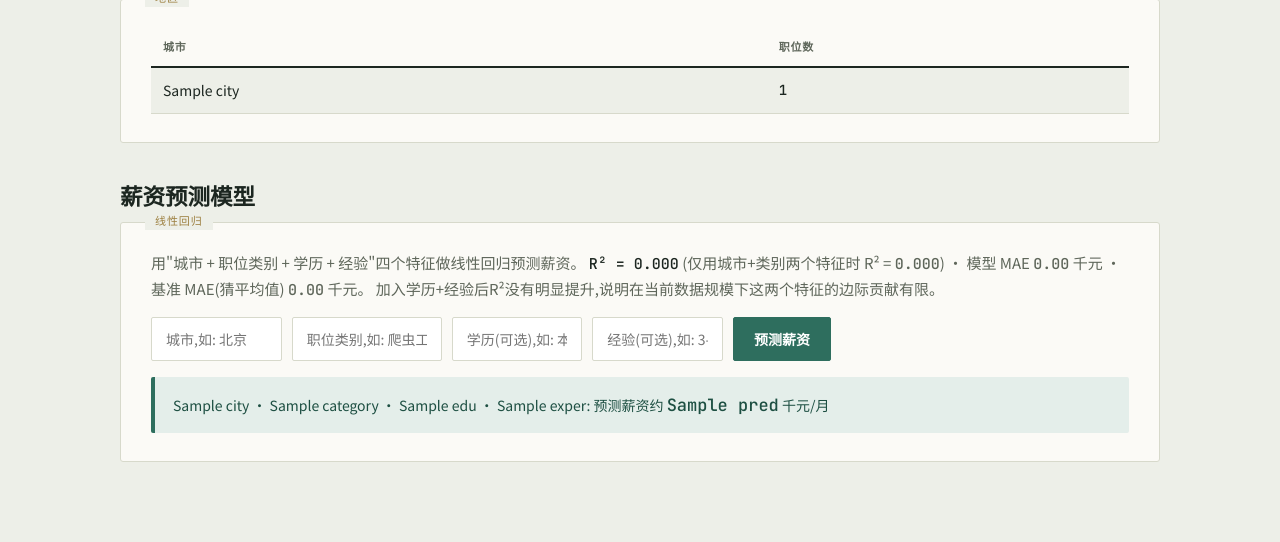
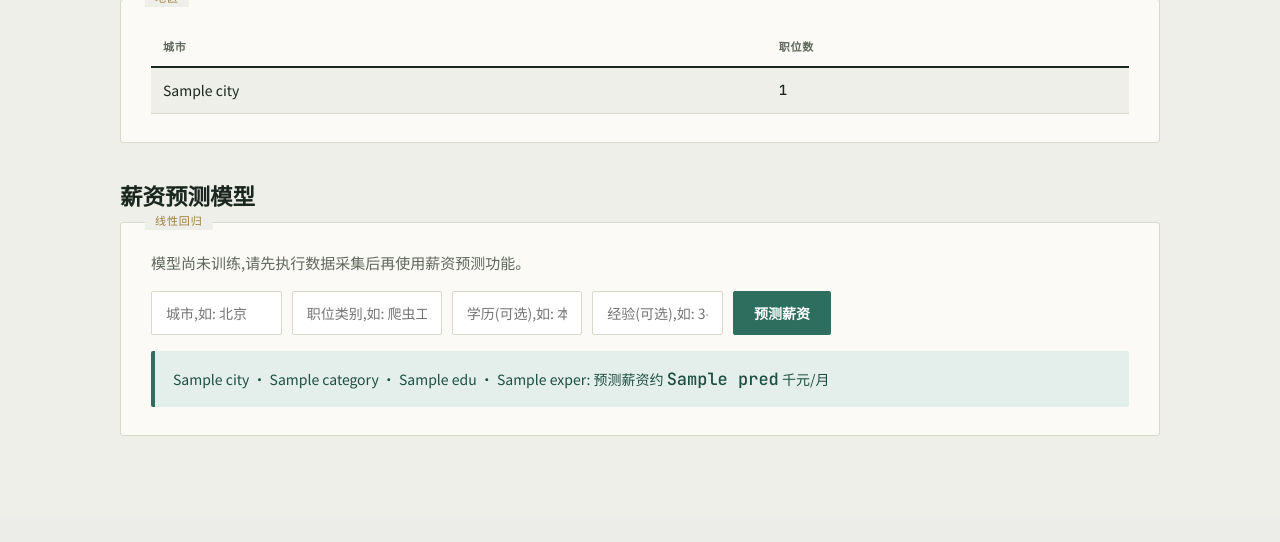
Before and after one commit to cloudy-one1/job-cosine., a Flask app: template templates/ml.html in a window 1280 px wide. Shown: the part 531-1073 px from the top of the page. After the commit the page ends 967 px from the top, so only its background shows below. Run offline with Flask 2, Linux system fonts and the light colour scheme; the template is opened without the code that fills it: most values are stand-ins (such as "Sample title", 1, 10 or a date in 2020); parts of the project's set-up code (start-up, migrations or seed data) failed here and were passed over.

Commit message:
fix: 空数据库场景下启动/预测时容错处理
- app 启动时检查数据表,为空则跳过模型预计算

- /collect 重算模型加 try-except 保护

- /ml /predict 路由处理 model/clustering 为 None

- ml.html 模板条件渲染,避免 None 属性访问崩溃

```diff
--- a/app.py
+++ b/app.py
@@ -52,10 +52,29 @@ PER_PAGE = 12
 # 聚类计算(jieba分词+TFIDF+KMeans选k)耗时几秒,在app启动时算一次缓存住,
 # 不要让每次访问页面都重新跑一遍,否则用户体验很差。
 # 薪资预测模型同理,训练好的模型保留在内存里复用。
+
+def _has_data():
+    """检查数据库中是否有可用的招聘数据。"""
+    try:
+        db = sqlite3.connect(config.DB_PATH)
+        count = db.cursor().execute("SELECT COUNT(*) FROM data").fetchone()[0]
+        db.close()
+        return count > 0
+    except Exception:
+        return False
+
 print('正在预计算职位聚类和薪资预测模型(只在启动时跑一次)...')
-_clustering_result = job_clustering.run_clustering()
-_model_update(salary_predict.train_and_evaluate())   # 注入 modeling.cache,agent 自动共享
-print('预计算完成。')
+if not _has_data():
+    print('[警告] 数据库为空,跳过模型预计算。请先执行数据采集后再使用 /ml 和 Agent 功能。')
+    _clustering_result = None
+else:
+    try:
+        _clustering_result = job_clustering.run_clustering()
+        _model_update(salary_predict.train_and_evaluate())   # 注入 modeling.cache,agent 自动共享
+        print('预计算完成。')
+    except Exception as e:
+        print(f'[警告] 模型预计算失败: {e}。部分功能可能不可用。')
+        _clustering_result = None
 
 
 @app.route('/')
@@ -110,18 +129,24 @@ def chart():
     return render_template('h.html', xz=xz, xl=xl, jy=jy)
 
 
+def _safe_model_metrics(mc):
+    """当模型未训练时,返回安全的默认指标值,避免模板渲染崩溃。"""
+    if mc is None:
+        return {'r2': 0, 'old_r2': 0, 'mae': 0, 'baseline_mae': 0}
+    return {k: mc.get(k, 0) for k in ('r2', 'old_r2', 'mae', 'baseline_mae')}
+
+
 @app.route('/ml')
 def ml_page():
     mc = _model_get()
+    metrics = _safe_model_metrics(mc)
     return render_template(
         'ml.html',
         clustering=_clustering_result,
         rule_based=jobtitle.jobtitlefun(),
         region_data=region.regionfun(),
-        model_r2=mc['r2'],
-        model_old_r2=mc['old_r2'],
-        model_mae=mc['mae'],
-        baseline_mae=mc['baseline_mae'],
+        model_ready=mc is not None,
+        **metrics
     )
 
 
@@ -134,10 +159,13 @@ def predict():
 
     predict_error = None
     predict_result = None
-    if not city or not category:
+
+    mc = _model_get()
+    if mc is None:
+        predict_error = '薪资预测模型尚未训练,请先采集数据。'
+    elif not city or not category:
         predict_error = '请输入城市和职位类别'
     else:
-        mc = _model_get()
         pred, matched_edu, matched_exper, warns = salary_predict.predict_salary_safe(
             mc['model'], city, category, edu, exper,
             mc['valid_edu'], mc['valid_exper'],
@@ -149,15 +177,14 @@ def predict():
         }
 
     mc = _model_get()
+    metrics = _safe_model_metrics(mc)
     return render_template(
         'ml.html',
         clustering=_clustering_result,
         rule_based=jobtitle.jobtitlefun(),
         region_data=region.regionfun(),
-        model_r2=mc['r2'],
-        model_old_r2=mc['old_r2'],
-        model_mae=mc['mae'],
-        baseline_mae=mc['baseline_mae'],
+        model_ready=mc is not None,
+        **metrics,
         predict_error=predict_error,
         predict_result=predict_result,
     )
@@ -230,8 +257,11 @@ def collect():
     # 数据变了,聚类和薪资预测模型(在app启动时算过一次缓存住)
     # 也要跟着重新算一遍,否则 /chart 和 /ml 页面会显示基于旧数据的结果
     global _clustering_result
-    _clustering_result = job_clustering.run_clustering()
-    _model_update(salary_predict.train_and_evaluate())   # 同步更新建模缓存,agent 自动看到新模型
+    try:
+        _clustering_result = job_clustering.run_clustering()
+        _model_update(salary_predict.train_and_evaluate())  # 同步更新建模缓存
+    except Exception as e:
+        print(f'[警告] 采集后模型重算失败: {e}')
 
     return render_template(
         'collect.html', success_count=success, total_count=len(jobs),
--- a/templates/ml.html
+++ b/templates/ml.html
@@ -4,9 +4,13 @@
 <p class="eyebrow">案卷 NO. 04 · 机器学习分析</p>
 <h2 style="margin-bottom:6px;">规则方法 vs 数据驱动方法</h2>
 <p style="color:var(--ink-soft); max-width:640px; margin-bottom:24px;">
+    {% if clustering %}
     左边是人工预设关键词规则的分类结果,右边是KMeans从数据里自动发现的聚类结构
     (k={{ clustering.k }},由轮廓系数自动选出)。两者类别数量、命名方式不同——
     规则方法可解释性更高,聚类方法不预设类别,完全由数据本身决定分组。
+    {% else %}
+    聚类模型尚未训练,请先执行数据采集。
+    {% endif %}
 </p>
 
 <div style="display:flex; gap:20px; flex-wrap:wrap;">
@@ -18,6 +22,7 @@
             {% endfor %}
         </table>
     </div>
+    {% if clustering %}
     <div class="card" data-no="KMeans聚类" style="flex:1; min-width:280px;">
         <table class="table table-striped">
             <tr><th>自动标签</th><th>数量</th></tr>
@@ -26,6 +31,7 @@
             {% endfor %}
         </table>
     </div>
+    {% endif %}
 </div>
 
 <h2 style="margin-top:36px; margin-bottom:6px;">地区分布(补充分析)</h2>
@@ -40,6 +46,7 @@
 
 <h2 style="margin-top:36px; margin-bottom:6px;">薪资预测模型</h2>
 <div class="card" data-no="线性回归">
+    {% if model_ready %}
     <p style="color:var(--ink-soft); margin-top:0;">
         用"城市 + 职位类别 + 学历 + 经验"四个特征做线性回归预测薪资。
         <span class="mono" style="color:var(--ink);">R² = {{ "%.3f"|format(model_r2) }}</span>
@@ -53,6 +60,9 @@
         加入学历+经验后R²没有明显提升,说明在当前数据规模下这两个特征的边际贡献有限。
         {% endif %}
     </p>
+    {% else %}
+    <p style="color:var(--ink-soft); margin-top:0;">模型尚未训练,请先执行数据采集后再使用薪资预测功能。</p>
+    {% endif %}
 
     <form method="post" action="/predict">
         <div style="display:flex; gap:10px; flex-wrap:wrap; max-width:680px;">
```
